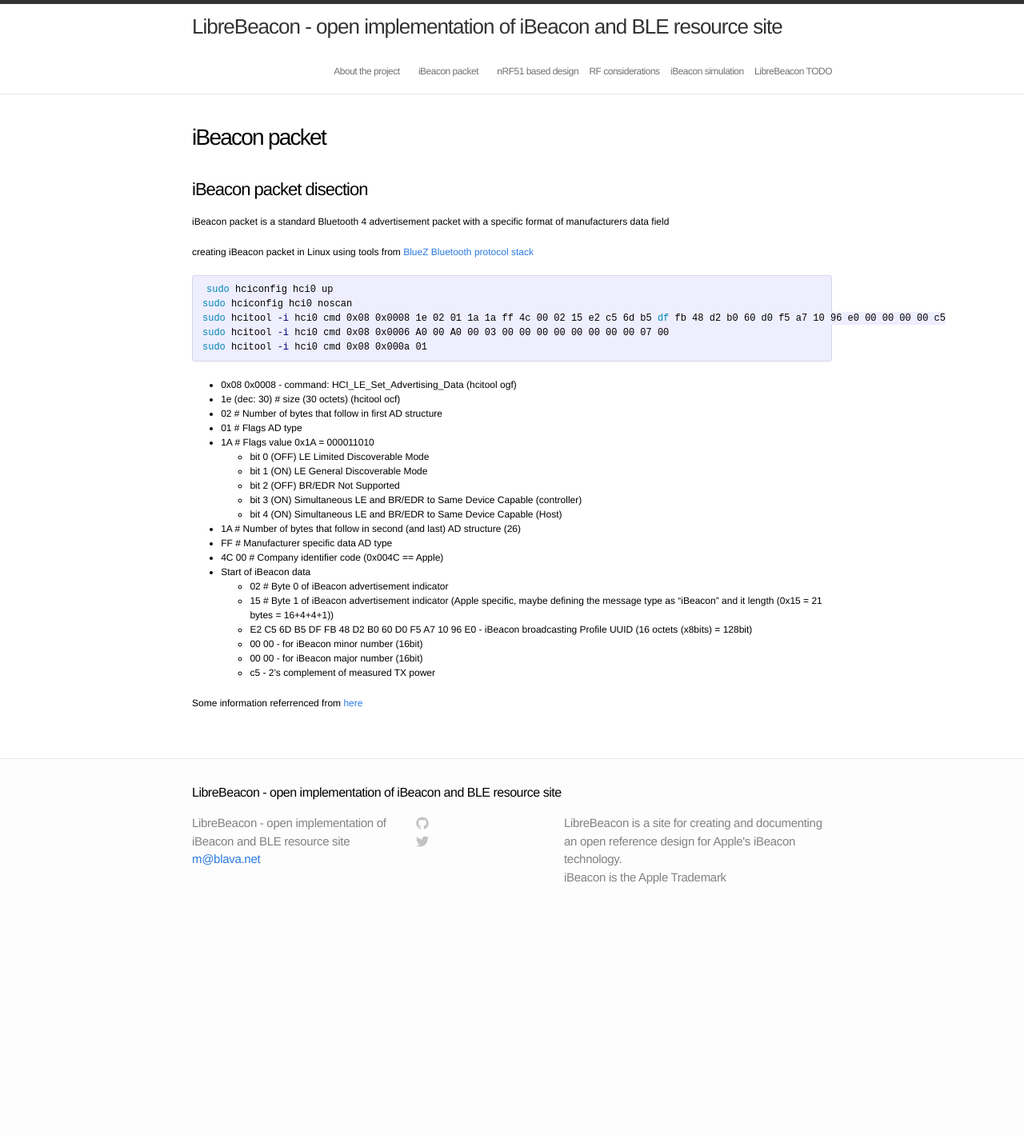
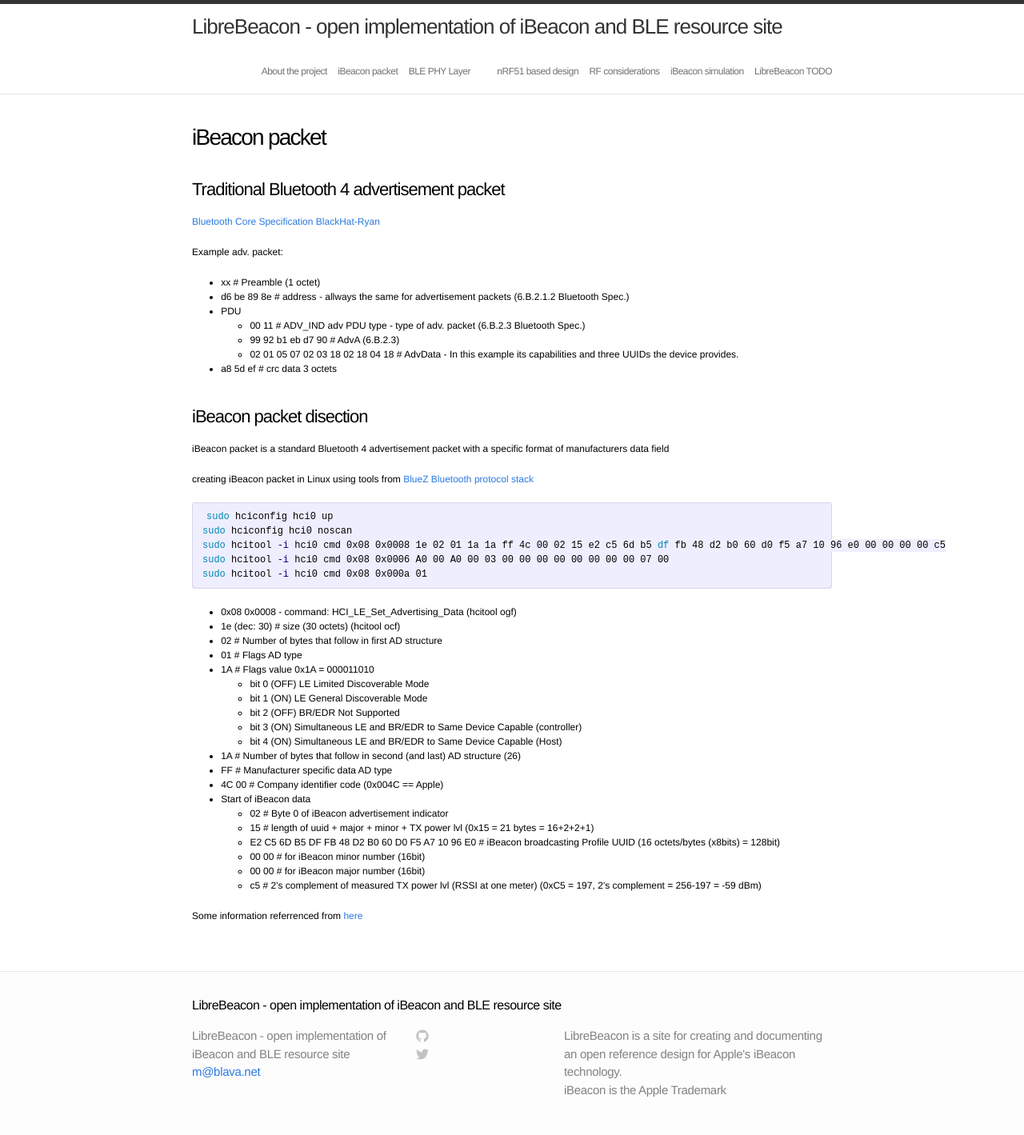
Before and after one commit to hecko/librebeacon.github.io, a Jekyll site: the page built from ble_packet.md, in a window 1280 px wide. Shown: the whole page at 80% size. Built offline with Jekyll 4.4.1, drawn with Linux system fonts in a browser that asks for light colours; before the commit the page ends 1153 px from its top, so only the background shows below that.

Commit message:
more info

```diff
--- a/ibeacon_packet.md
+++ b/ble_packet.md
@@ -3,6 +3,20 @@ layout: page
 title: iBeacon packet
 permalink: /ibeacon_packet/
 ---
+
+### Traditional Bluetooth 4 advertisement packet
+
+[Bluetooth Core Specification](https://www.bluetooth.org/en-us/specification/adopted-specifications)
+[BlackHat-Ryan](https://media.blackhat.com/us-13/us-13-Ryan-Bluetooth-Smart-The-Good-The-Bad-The-Ugly-and-The-Fix.pdf)
+
+Example adv. packet:
+  * xx                # Preamble (1 octet)
+  * d6 be 89 8e       # address - allways the same for advertisement packets (6.B.2.1.2 Bluetooth Spec.)
+  * PDU
+    * 00 11             # ADV_IND adv PDU type - type of adv. packet (6.B.2.3 Bluetooth Spec.)
+    * 99 92 b1 eb d7 90 # AdvA (6.B.2.3)
+    * 02 01 05 07 02 03 18 02 18 04 18 # AdvData - In this example its capabilities and three UUIDs the device provides.
+  * a8 5d ef          # crc data 3 octets
 
 ### iBeacon packet disection
 
@@ -33,10 +47,10 @@ sudo hcitool -i hci0 cmd 0x08 0x000a 01
   * 4C 00 # Company identifier code (0x004C == Apple)
   * Start of iBeacon data
     * 02 # Byte 0 of iBeacon advertisement indicator
-    * 15 # Byte 1 of iBeacon advertisement indicator (Apple specific, maybe defining the message type as “iBeacon” and it length (0x15 = 21 bytes = 16+4+4+1))
-    * E2 C5 6D B5 DF FB 48 D2 B0 60 D0 F5 A7 10 96 E0 - iBeacon broadcasting Profile UUID (16 octets (x8bits) = 128bit)
-    * 00 00 - for iBeacon minor number (16bit)
-    * 00 00 - for iBeacon major number (16bit)
-    * c5 - 2’s complement of measured TX power
+    * 15 # length of uuid + major + minor + TX power lvl (0x15 = 21 bytes = 16+2+2+1)
+    * E2 C5 6D B5 DF FB 48 D2 B0 60 D0 F5 A7 10 96 E0 # iBeacon broadcasting Profile UUID (16 octets/bytes (x8bits) = 128bit)
+    * 00 00 # for iBeacon minor number (16bit)
+    * 00 00 # for iBeacon major number (16bit)
+    * c5 # 2’s complement of measured TX power lvl (RSSI at one meter) (0xC5 = 197, 2’s complement = 256-197 = -59 dBm)
 
 Some information referrenced from [here](http://stackoverflow.com/questions/18906988/what-is-the-ibeacon-bluetooth-profile)
```
Also changed, not shown: ble_phy.md (added, +15 -0 lines).
